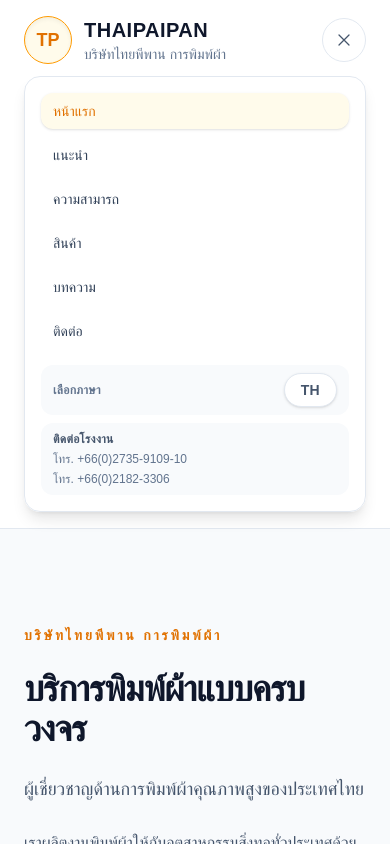
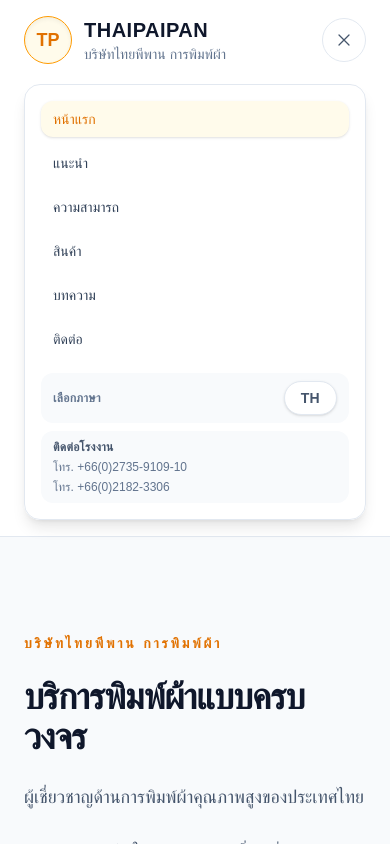
Before and after one commit to DnopPondz/tpp, a Next.js app: page / in a window 390 px wide. Both pictures are taken after a click on the button "Toggle menu". Shown: the top 844 px of the page. Built offline with nearby package versions, Linux system fonts and the light colour scheme.

Commit message:
Fix mobile navbar collapse spacing

```diff
--- a/components/Navbar.js
+++ b/components/Navbar.js
@@ -150,9 +150,12 @@
         <div className="lg:hidden">
           <div
             id="mobile-menu"
-            className={`grid origin-top gap-2 rounded-2xl border border-slate-200 bg-white/90 p-4 text-sm font-medium text-slate-700 shadow-lg transition-all ${
-              isMenuOpen ? "scale-y-100 opacity-100" : "pointer-events-none scale-y-95 opacity-0"
+            className={`grid origin-top gap-2 rounded-2xl border border-slate-200 bg-white/90 text-sm font-medium text-slate-700 shadow-lg transition-all ${
+              isMenuOpen
+                ? "mt-2 max-h-[80vh] scale-y-100 opacity-100 p-4"
+                : "mt-0 pointer-events-none max-h-0 scale-y-95 overflow-hidden p-0 opacity-0"
             }`}
+            aria-hidden={!isMenuOpen}
           >
             {menuItems.map((item) => {
               const isActive = activeKey === item.key;
```
